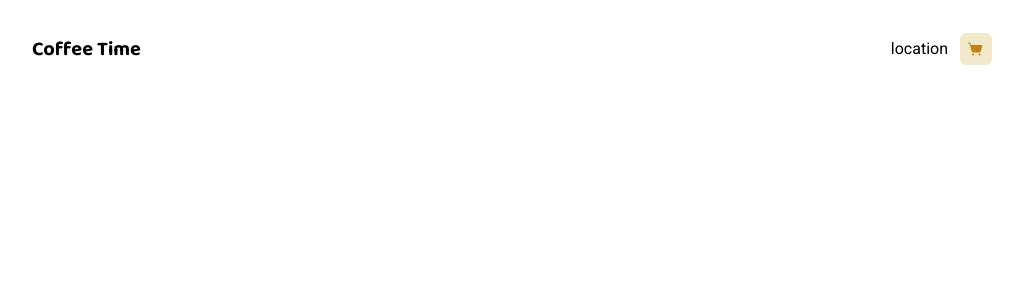
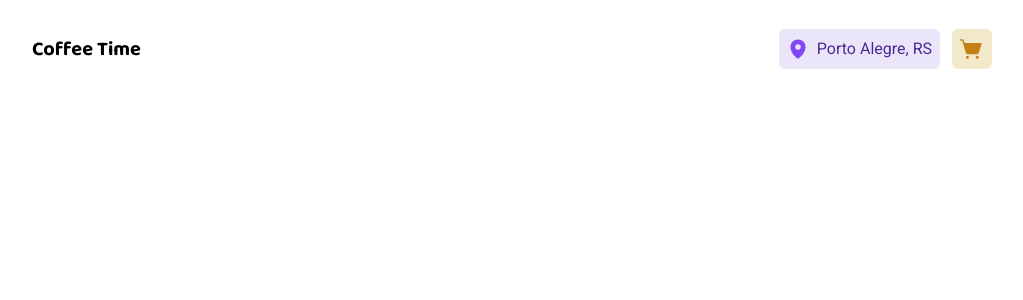
Before and after one commit to guivictorr/coffeetime, a React (Vite) app: page / in a window 1280 px wide. Shown: the top 300 px of the page, without its empty margins (128-1151 px from the left). Built offline with nearby package versions, Linux system fonts and the light colour scheme.

Commit message:
feat: location component

```diff
--- a/src/components/cart-button.tsx
+++ b/src/components/cart-button.tsx
@@ -14,9 +14,9 @@ export function CartButton({ badgeCount = 0 }: CartButtonProps) {
         </span>
       )}
       <ButtonIcon
-        className='relative bg-yellow-light text-yellow-dark hover:bg-yellow/50 transition'
+        className='relative bg-yellow-light text-yellow-dark hover:bg-yellow/50'
         icon={ShoppingCartSimple}
-        iconProps={{ weight: 'fill' }}
+        iconProps={{ weight: 'fill', size: 24 }}
       />
     </div>
   );
--- a/src/components/header.tsx
+++ b/src/components/header.tsx
@@ -1,4 +1,5 @@
 import { CartButton } from './cart-button';
+import { Location } from './location';
 
 export function Header() {
   return (
@@ -6,7 +7,7 @@ export function Header() {
       <h1 className='text-lg py-9'>Coffee Time</h1>
 
       <div className='flex items-center gap-3'>
-        <span>location</span>
+        <Location />
         <CartButton />
       </div>
     </header>
--- /dev/null
+++ b/src/components/location.tsx
@@ -0,0 +1,10 @@
+import { MapPin } from 'phosphor-react';
+
+export function Location() {
+  return (
+    <button className='flex items-center gap-2 text-purple-dark bg-purple-light p-2 rounded-md'>
+      <MapPin weight='fill' className='text-purple' size={22} />
+      <span>Porto Alegre, RS</span>
+    </button>
+  );
+}
```
